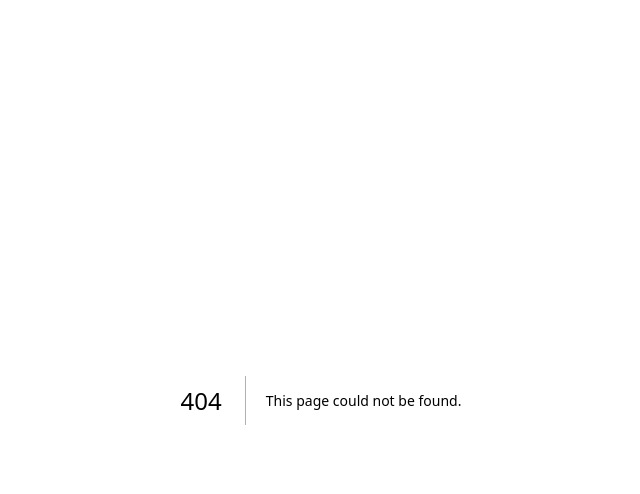
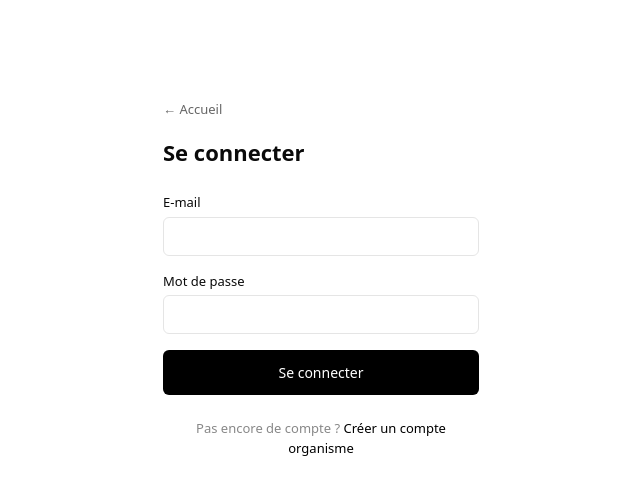
Before and after one commit to formationwagnerf-create/formation-app, a Next.js app: page /connexion in a window 1280 px wide. Before the commit this address had no page. Shown: the top 494 px of the page, without its empty margins (319-959 px from the left). Built offline with nearby package versions, Linux system fonts and the light colour scheme.

Commit message:
Add files via upload

```diff
--- /dev/null
+++ b/app/connexion/page.tsx
@@ -0,0 +1,84 @@
+"use client";
+
+import { Suspense, useState } from "react";
+import { useSearchParams } from "next/navigation";
+import { createSupabaseBrowserClient } from "@/lib/supabase/client";
+
+function LoginForm() {
+  const searchParams = useSearchParams();
+  const [email, setEmail] = useState("");
+  const [password, setPassword] = useState("");
+  const [error, setError] = useState("");
+  const [loading, setLoading] = useState(false);
+
+  const showEmailMessage = searchParams.get("message") === "verifiez-votre-email";
+
+  async function handleSubmit(e: React.FormEvent) {
+    e.preventDefault();
+    setError("");
+    setLoading(true);
+    const supabase = createSupabaseBrowserClient();
+    const { data, error: authError } = await supabase.auth.signInWithPassword({ email, password });
+    if (authError || !data.user) {
+      setLoading(false);
+      setError("Identifiants incorrects. Avez-vous confirmé votre email ?");
+      return;
+    }
+    const { data: profile } = await supabase.from("users").select("role").eq("id", data.user.id).single();
+    if (profile?.role === "admin") {
+      window.location.replace("/admin");
+    } else {
+      window.location.replace("/espace");
+    }
+  }
+
+  const inputStyle = { width: "100%", border: "1px solid #e5e5e5", borderRadius: "6px", padding: "0.5rem 0.75rem", fontSize: "14px", boxSizing: "border-box" as const };
+
+  return (
+    <div style={{ maxWidth: "380px", margin: "4rem auto", padding: "2rem", fontFamily: "system-ui, sans-serif" }}>
+      <a href="/" style={{ fontSize: "13px", color: "#666", textDecoration: "none" }}>← Accueil</a>
+      <h1 style={{ fontSize: "22px", fontWeight: 600, margin: "1rem 0 1.5rem" }}>Se connecter</h1>
+
+      {showEmailMessage && (
+        <div style={{ background: "#f0fdf4", border: "1px solid #bbf7d0", borderRadius: "8px", padding: "1rem", marginBottom: "1.5rem" }}>
+          <p style={{ margin: 0, fontSize: "14px", color: "#065f46" }}>
+            ✅ Compte créé ! Vérifiez votre boîte mail et cliquez sur le lien de confirmation avant de vous connecter.
+          </p>
+        </div>
+      )}
+
+      <form onSubmit={handleSubmit} style={{ display: "flex", flexDirection: "column", gap: "1rem" }}>
+        <div>
+          <label style={{ display: "block", fontSize: "13px", marginBottom: "4px" }}>E-mail</label>
+          <input type="email" required value={email} onChange={(e) => setEmail(e.target.value)} style={inputStyle} />
+        </div>
+        <div>
+          <label style={{ display: "block", fontSize: "13px", marginBottom: "4px" }}>Mot de passe</label>
+          <input type="password" required value={password} onChange={(e) => setPassword(e.target.value)} style={inputStyle} />
+        </div>
+
+        {error && (
+          <div style={{ background: "#fef2f2", border: "1px solid #fecaca", borderRadius: "8px", padding: "0.75rem" }}>
+            <p style={{ margin: 0, fontSize: "13px", color: "#dc2626" }}>{error}</p>
+          </div>
+        )}
+
+        <button type="submit" disabled={loading} style={{ background: "#000", color: "#fff", border: "none", borderRadius: "6px", padding: "0.75rem", fontSize: "14px", cursor: "pointer" }}>
+          {loading ? "Connexion..." : "Se connecter"}
+        </button>
+      </form>
+
+      <p style={{ fontSize: "13px", color: "#888", textAlign: "center", marginTop: "1.5rem" }}>
+        Pas encore de compte ? <a href="/creer-un-compte" style={{ color: "#000" }}>Créer un compte organisme</a>
+      </p>
+    </div>
+  );
+}
+
+export default function LoginPage() {
+  return (
+    <Suspense fallback={<div style={{ padding: "2rem" }}>Chargement...</div>}>
+      <LoginForm />
+    </Suspense>
+  );
+}
```
